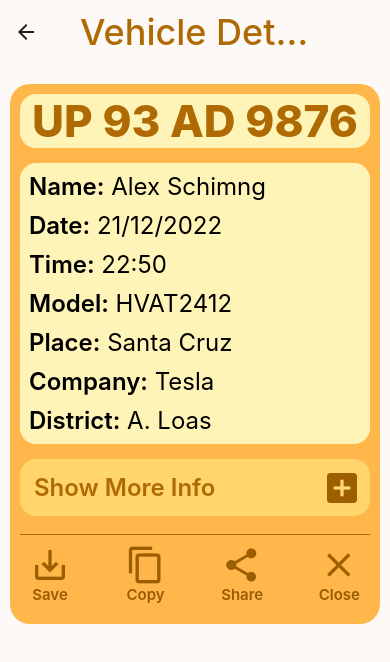
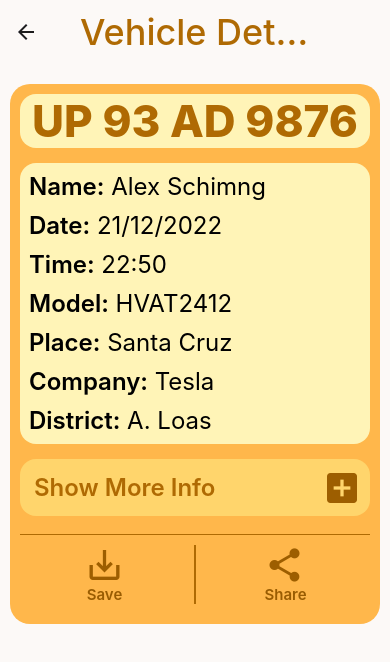
Before and after one commit to hv789/smart-naka, a React Native app: screen /DetailsScreen in a window 390 px wide. Shown: the top 662 px of the page. Built offline with nearby package versions, Linux system fonts and the light colour scheme.

Commit message:
updated details screen options as save and share only...

```diff
--- a/screens/DetailsScreen.tsx
+++ b/screens/DetailsScreen.tsx
@@ -11,6 +11,10 @@ const DetailsScreen = () => {
 
   const savePressHandler = () => {
     console.log("save option is clicked");
+  }
+
+  const sharePressHandler = () => {
+    console.log("share option is clicked");
   }
 
   if (isLoading) {
@@ -56,26 +60,23 @@ const DetailsScreen = () => {
             />
           </View>
           <View style={styles.shareOptions}>
-            <View>
+            <View style={{flex: 1, alignItems: 'center',borderRightWidth: 2, borderColor: "#AF6A03", paddingRight: 15}}>
               <Pressable
                 onPress={savePressHandler}
-                android_ripple={{color: '#FFF4B7', borderless: true, radius: 35,}}
+                android_ripple={{color: '#FFF4B7', borderless: true, radius: 50,}}
               >
                 <MaterialIcons name="save-alt" size={40} color="#9D5E00" />
                 <Text style={styles.shareOptionsText}>Save</Text>
               </Pressable>
             </View>
-            <View>
-              <MaterialIcons name="content-copy" size={40} color="#9D5E00" />
-              <Text style={styles.shareOptionsText}>Copy</Text>
-            </View>
-            <View>
-              <MaterialIcons name="share" size={40} color="#9D5E00" />
-              <Text style={styles.shareOptionsText}>Share</Text>
-            </View>
-            <View>
-              <MaterialIcons name="close" size={40} color="#9D5E00" />
-              <Text style={styles.shareOptionsText}>Close</Text>
+            <View style={{flex: 1, alignItems: 'center', paddingLeft: 15}}>
+              <Pressable
+                  onPress={sharePressHandler}
+                  android_ripple={{color: '#FFF4B7', borderless: true, radius: 50,}}
+              >
+                <MaterialIcons name="share" size={40} color="#9D5E00" />
+                <Text style={styles.shareOptionsText}>Share</Text>
+              </Pressable>
             </View>
           </View>
         </View>
@@ -163,7 +164,7 @@ const styles = StyleSheet.create({
     flexDirection: "row",
     marginTop: 18,
     padding: 10,
-    justifyContent: "space-between",
+    justifyContent: "center",
     alignItems: "center",
     // backgroundColor: "#FFD56C",
     borderTopWidth: 1,
```
